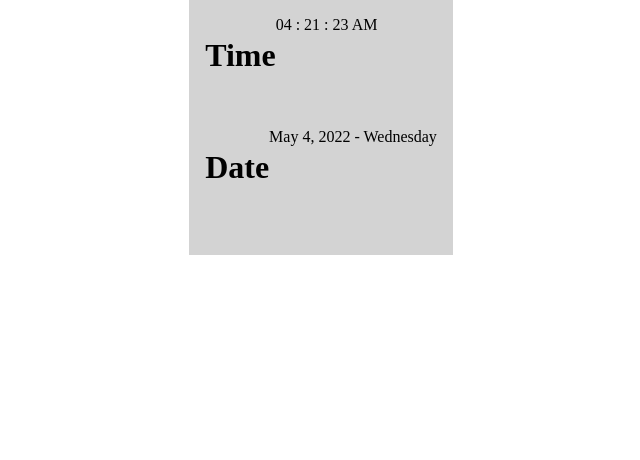
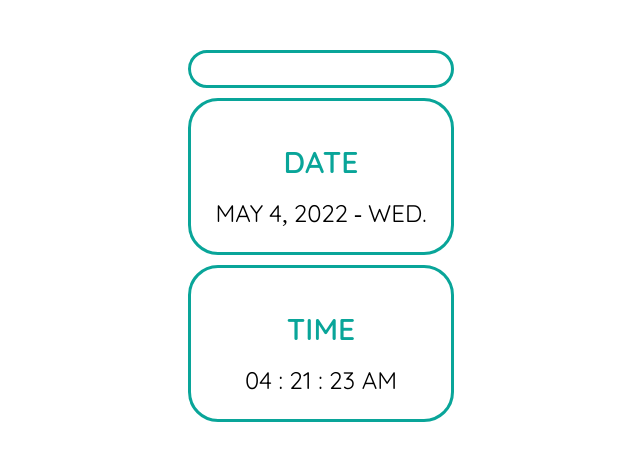
Before and after one commit to Yicruz48/Ydelacruz_Dashboard-Widget, a plain HTML site: page index.html in a window 1280 px wide. Shown: the whole page, without its empty margins (319-959 px from the left). Drawn offline with nearby package versions, Linux system fonts and the light colour scheme; no server answers.

Commit message:
Updated CSS/HTML/JS
CSS
-Imported font
-Styled fonts
-Updated Flexbox with bottom margin
-Styled Flexbox
-Adjusted Order of widgets

HTML
-Changed title

JAVA
- Changed month + day names
- Changed City
- Added feels like

```diff
--- a/css/styles.css
+++ b/css/styles.css
@@ -1,7 +1,28 @@
+/* fonts */
+@import url('https://fonts.googleapis.com/css2?family=Quicksand:wght@400;600&display=swap');
+
+/* font styles */
+h1{
+  font-family: 'Quicksand', sans-serif;
+  text-transform: uppercase;
+  color: #09A599;
+  font-weight: 600;
+  text-align: center;
+  font-size: 30px;
+}
 /* Body */
 body{
    display: flex;
    justify-content: center;
+   margin-top: 50px;
+}
+
+data{
+  font-family: 'Quicksand', sans-serif;
+  font-weight: 400;
+  text-align: center;
+  text-transform: uppercase;
+  font-size: 24px;
 }
 
 
@@ -16,16 +37,26 @@ body{
 /* Widgets */
 section {
   display: flex;
-  background: lightgray;
   padding: 1em;
-
-  /* Relative Parent. Absolute Child */
+  border-radius: 30px;
+  margin-bottom: 10px;
+  border-style: solid;
+  border-color: #09A599;
+  flex-direction: column;
+ /* Relative Parent. Absolute Child */
   position: relative;
 }
 
 /* Time */
 .time {
-  order:2:
+  order:3;
+/* text styling */
+  font-family: 'Quicksand', sans-serif;
+  font-weight: 400;
+  text-align: center;
+  text-transform: uppercase;
+  font-size: 24px;
+
 }
 
 .hours {
@@ -43,7 +74,11 @@ section {
 
 /* Date */
 .date {
-  order: 1;
+  order: 2;
+  /* font styling */
+  text-align: center;
+  text-transform: uppercase;
+  font-size: 24px;
 }
 
 .month {
@@ -60,7 +95,7 @@ section {
 
 /* Weather */
 .weather {
-  order: 3;
+  order: 1;
 }
 
 .city {
@@ -72,5 +107,6 @@ section {
 }
 
 .weather img {
-
-}
+  width: 20%;
+  margin-left: auto;
+  margin-right: auto;
--- a/index.html
+++ b/index.html
@@ -4,7 +4,7 @@
     <meta charset="UTF-8">
     <meta http-equiv="X-UA-Compatible" content="IE=edge">
     <meta name="viewport" content="width=device-width, initial-scale=1.0">
-    <title>Dsh</title>
+    <title>Weather Widget</title>
 
     <!-- Favicons -->
     <link rel="apple-touch-icon" sizes="180x180" href="favicons/apple-touch-icon.png">
--- a/js/date.js
+++ b/js/date.js
@@ -2,27 +2,27 @@
 Static Data
 ************/
 const allTheMonths = [
-  "January",
-  "February",
-  "March",
-  "April",
+  "Jan.",
+  "Feb.",
+  "Mar.",
+  "Apr.",
   "May",
-  "June",
-  "July",
-  "August",
-  "September",
-  "October",
-  "November",
-  "December"
+  "Jun.",
+  "Jul.",
+  "Aug.",
+  "Sept.",
+  "Oct.",
+  "Nov.",
+  "Dec."
 ];
 const allTheDays = [
-  "Sunday",
-  "Monday",
-  "Tuesday",
-  "Wednesday",
-  "Thursday",
-  "Friday",
-  "Saturday"
+  "Sun.",
+  "Mon.",
+  "Tue.",
+  "Wed.",
+  "Thur.",
+  "Fri.",
+  "Sat."
 ];
 
 /************
--- a/js/weather.js
+++ b/js/weather.js
@@ -1,7 +1,7 @@
 // API key. Replace with your API key
 const APIKEY = 'f2f85762267ef18d0df71e18ec9f3737';
 // City
-const city = 'Spokane';
+const city = 'Mexico';
 // Units for Farenheit
 const units = 'imperial';
 
@@ -24,6 +24,7 @@ fetch(url)
     <h1>Weather</h1>
     <data value="${data.name}" class="city">${data.name}</data>
     <data value="${data.main.temp}" class="temp">${data.main.temp}&#8457;</data>
+    <data value="${data.main.feels_like}" class="feelslike">feels like ${data.main.feels_like}&#8457</data>
     <img src="http://openweathermap.org/img/wn/${data.weather[0].icon}@2x.png" alt="Placeholder">
   `;
 
```
